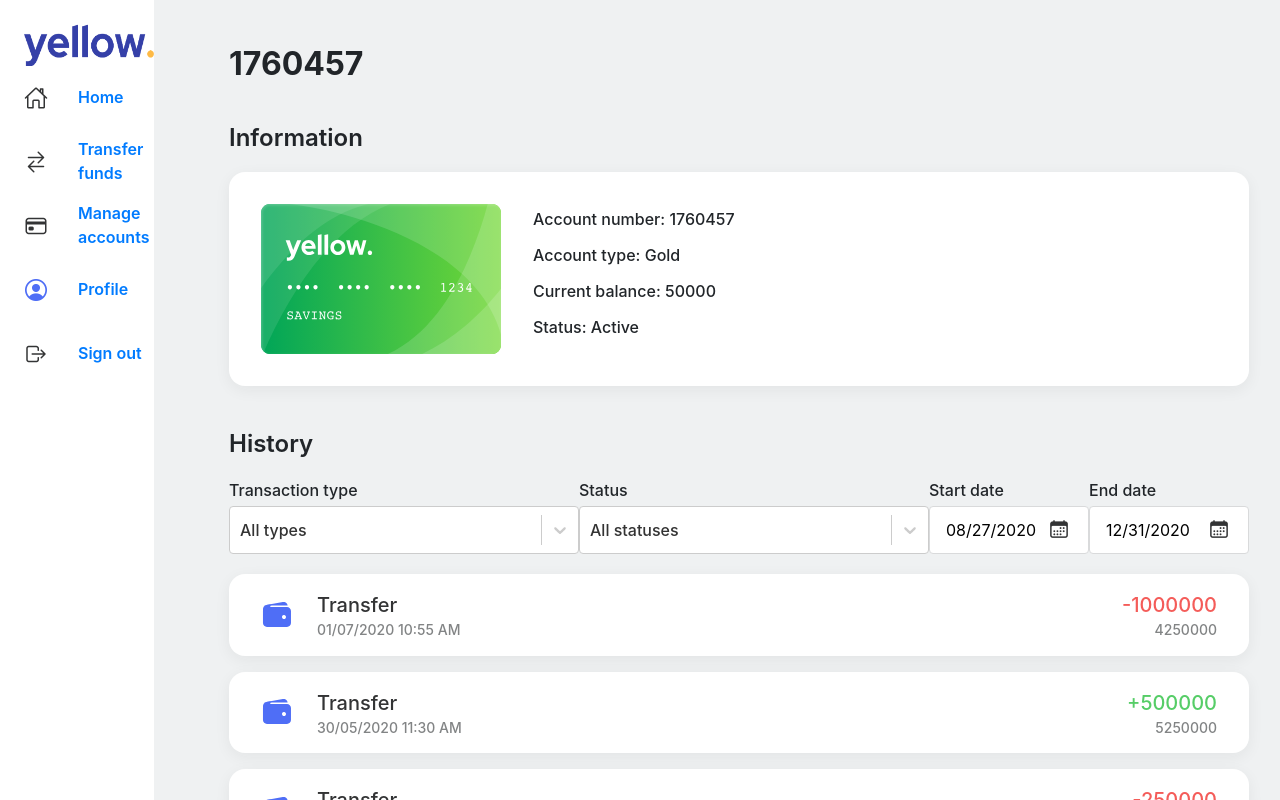
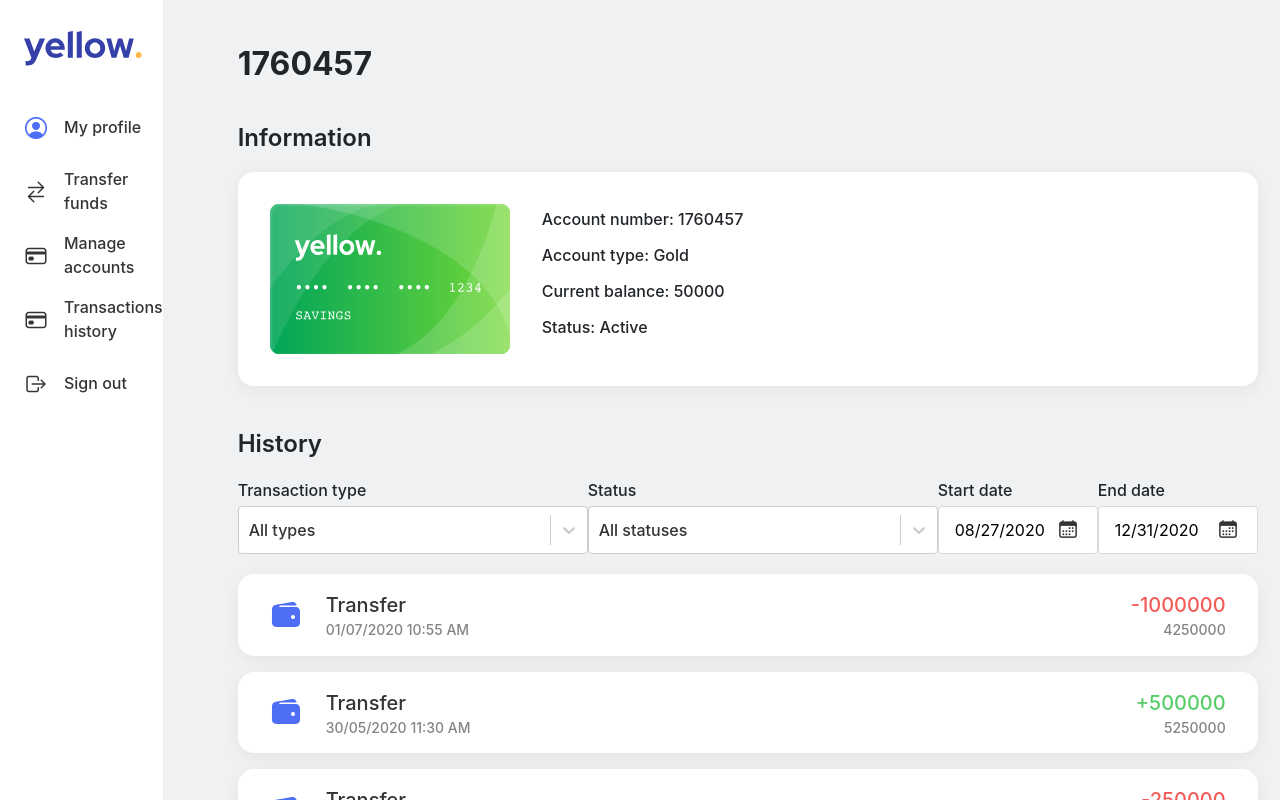
Before and after one commit to zenusnguyen/web2-2020-frontend, a React (Create React App) app: page /detail in a window 1280 px wide. Shown: the top 800 px of the page. Built offline with nearby package versions, Linux system fonts and the light colour scheme.

Commit message:
updated sidebar, header bar

```diff
--- a/src/components/Header/index.js
+++ b/src/components/Header/index.js
@@ -1,7 +1,7 @@
 import React, { Component } from "react";
 import PropTypes from "prop-types";
 import HeaderStyle from "./styled";
-import YellowIcon from "../../assets/yellow.png";
+import YellowIcon from "../../assets/yellow.svg";
 export default class index extends Component {
   static propTypes = {
     prop: PropTypes,
--- a/src/components/Header/styled.js
+++ b/src/components/Header/styled.js
@@ -4,13 +4,15 @@ const HeaderStyle = styled.div`
   width: 100%;
   height: 64px;
   background-color: #ffffff;
-  display:flex;
+  display: flex;
+  box-shadow: 0px 4px 16px rgba(35, 35, 35, 0.06);
+  display: flex;
+  align-items: center;
 
   .logo {
-    margin-left:64px;
-    margin-top: 8px;
-    width: 130px;
-    height: 42px;
+    margin-left: 64px;
+    width: 118px;
+    height: 48px;
   }
 `;
 
--- a/src/components/SideMenu/index.js
+++ b/src/components/SideMenu/index.js
@@ -1,15 +1,15 @@
 import React from "react";
 import SideMenuStyle from "./styled";
-import YellowIcon from "../../assets/yellow.png";
+import YellowIcon from "../../assets/yellow.svg";
 import TabMenu from "../TabMenu";
 
 export default function index() {
   const ListMenu = [
     {
       key: 1,
-      title: "Home",
-      src: "../../assets/home.png",
-      link: "/",
+      title: "My profile",
+      src: "../../assets/person.png",
+      link: "/profile",
     },
     {
       key: 2,
@@ -25,8 +25,8 @@ export default function index() {
     },
     {
       key: 4,
-      title: "Profile",
-      src: "../../assets/person.png",
+      title: "Transactions history",
+      src: "../../assets/card.png",
       link: "/profile",
     },
     {
@@ -48,7 +48,7 @@ export default function index() {
   };
   return (
     <SideMenuStyle>
-      <img src={YellowIcon}></img>
+      <img className="logo" src={YellowIcon}></img>
       <RenderMenu ListMenu></RenderMenu>
     </SideMenuStyle>
   );
--- a/src/components/SideMenu/styled.js
+++ b/src/components/SideMenu/styled.js
@@ -12,8 +12,11 @@ const SideMenuStyle = styled.div`
   /* align-items: center; */
   justify-content: flex-start;
   img {
-    width: 130px;
-    height: 42px;
+    width: 118px;
+    height: 48px;
+  }
+  .logo {
+    margin-bottom: 24px;
   }
   .ListMenu {
     margin-top: 24px;
--- a/src/components/TabMenu/styled.js
+++ b/src/components/TabMenu/styled.js
@@ -14,10 +14,11 @@ const TabStyle = styled.div`
     height: 24px;
   }
   p {
-    margin-left: 30px;
+    margin-left: 16px;
     margin-top: 13px;
     font-size: 16px;
-    font-weight: 600;
+    font-weight: 500;
+    color: #333435;
   }
 `;
 
```
Also changed, not shown: src/assets/yellow.svg (added).
